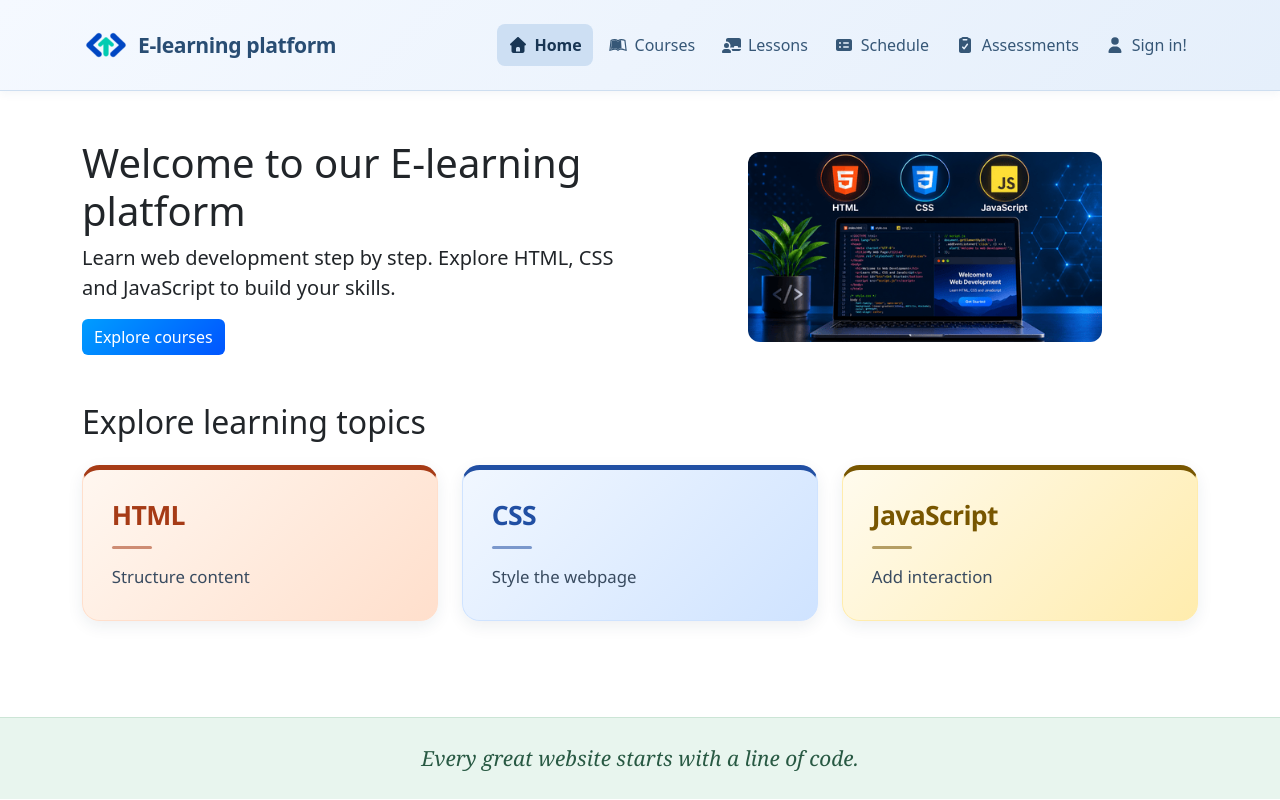
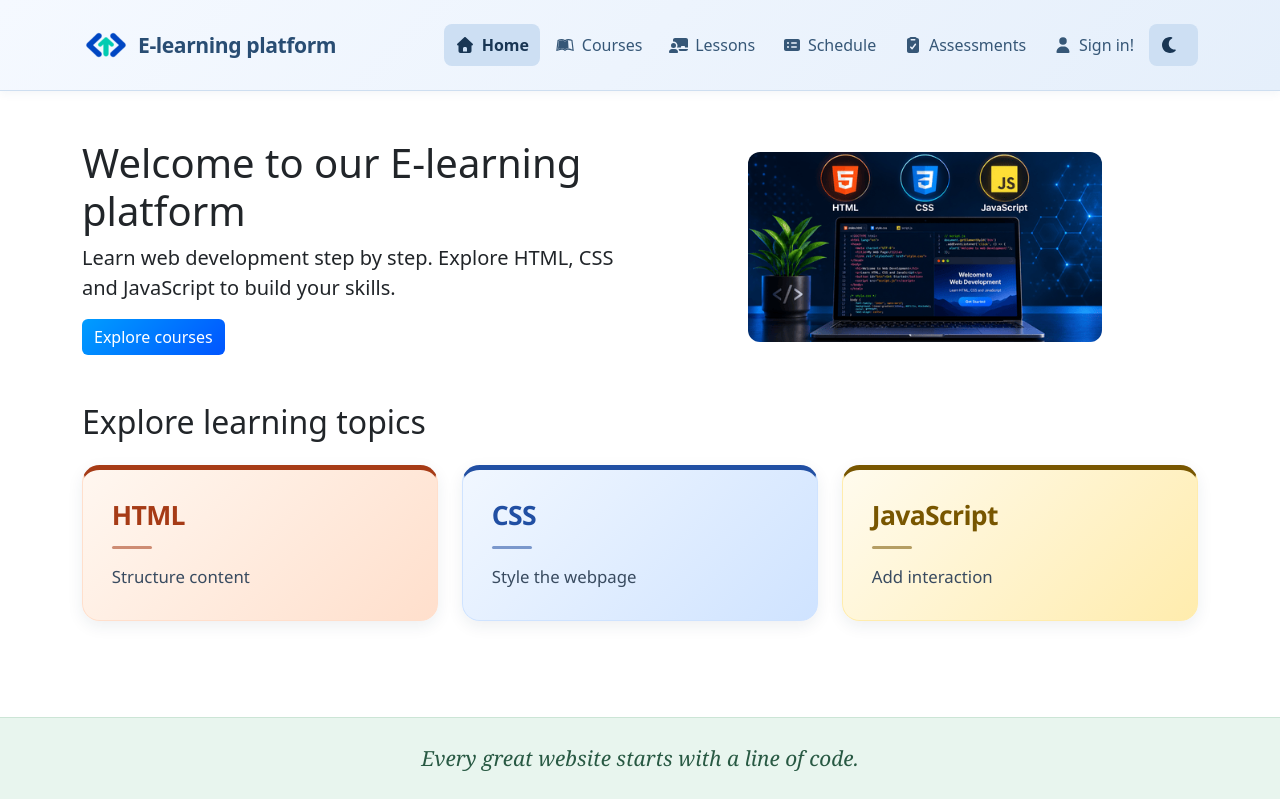
Before and after one commit to delindblad/frontend_project, a React (Vite) app: page / in a window 1280 px wide. Built offline with nearby package versions, Linux system fonts and the light colour scheme.

Commit message:
Added "Dark Mode"

```diff
--- a/package.json
+++ b/package.json
@@ -10,6 +10,7 @@
     "preview": "vite preview"
   },
   "dependencies": {
+    "@awesome.me/webawesome": "^3.14.0",
     "@floating-ui/dom": "^1.8.0",
     "@fortawesome/fontawesome-svg-core": "^7.3.1",
     "@fortawesome/free-brands-svg-icons": "^7.3.1",
--- a/src/App.jsx
+++ b/src/App.jsx
@@ -22,8 +22,12 @@ const LessonDetails = lazy(() => import("./LessonDetails.jsx"));
 const Assessments = lazy(() => import("./Assessments.jsx"));
 
 function App() {
+    let darkMode = localStorage.getItem('darkMode') === 'true';
+    const htmlElement = document.querySelector('html');
+    htmlElement.setAttribute('data-bs-theme',
+        darkMode ? 'dark' : 'light');
     return (
-        <BrowserRouter basename={import.meta.env.BASE_URL}>
+        <BrowserRouter basename={import.meta.env.BASE_URL} >
 
          <NavBar />
             <Suspense
@@ -33,7 +37,7 @@ function App() {
                     </div>
                 }
             >
-            <Routes>
+            <Routes >
 
                 <Route path="/" element={<Home />} />
                 <Route path="/login" element={<Login />} />
--- a/src/NavBar.jsx
+++ b/src/NavBar.jsx
@@ -6,15 +6,30 @@ import { FontAwesomeIcon } from "@fortawesome/react-fontawesome";
 import {
   faChalkboardUser,
   faClipboardCheck,
-  faHouse,
+  faHouse, faMoon,
   faRectangleList,
-  faRightFromBracket,
+  faRightFromBracket, faSun,
   faUser,
 } from "@fortawesome/free-solid-svg-icons";
 import { faLeanpub } from "@fortawesome/free-brands-svg-icons";
 import { demoUserData } from "./data/user.js";
 
+
 function NavBar() {
+  let darkMode = localStorage.getItem('darkMode') === 'true';
+
+  function toggleDark() {
+    if (localStorage.getItem('darkMode') === 'true') {
+      localStorage.setItem('darkMode', 'false');
+      window.reload();
+    }
+    else {
+      localStorage.setItem('darkMode', 'true');
+      window.reload();
+
+    }
+  }
+
   return (
     // Show a collapsible menu on screens narrower than 1200px.
     <Navbar expand="xl" className="home-navbar py-3">
@@ -77,15 +92,19 @@ function NavBar() {
                   : "Sign in!"}
               </span>
             </Nav.Link>
-
-            {localStorage.getItem("loggedIn") === "true" ? (
+              {localStorage.getItem("loggedIn") === "true" ? (
               <Nav.Link as={NavLink} to="/logout">
                 <FontAwesomeIcon icon={faRightFromBracket} />
                 <span>Sign out</span>
               </Nav.Link>
+
             ) : (
               ""
             )}
+            <Nav.Link as={NavLink} to="" onClick={toggleDark}>
+              {darkMode ? <FontAwesomeIcon icon={faSun} /> : <FontAwesomeIcon icon={faMoon} />}
+                  <span></span>
+                </Nav.Link>
           </Nav>
         </Navbar.Collapse>
       </Container>
--- a/src/main.jsx
+++ b/src/main.jsx
@@ -9,7 +9,7 @@ createRoot(document.getElementById("root")).render(
 
     <StrictMode>
 
-            <App />
+            <App  />
 
 
     </StrictMode>,
```
Also changed, not shown: 1 other file (tests, documents, lock files or other folders).
